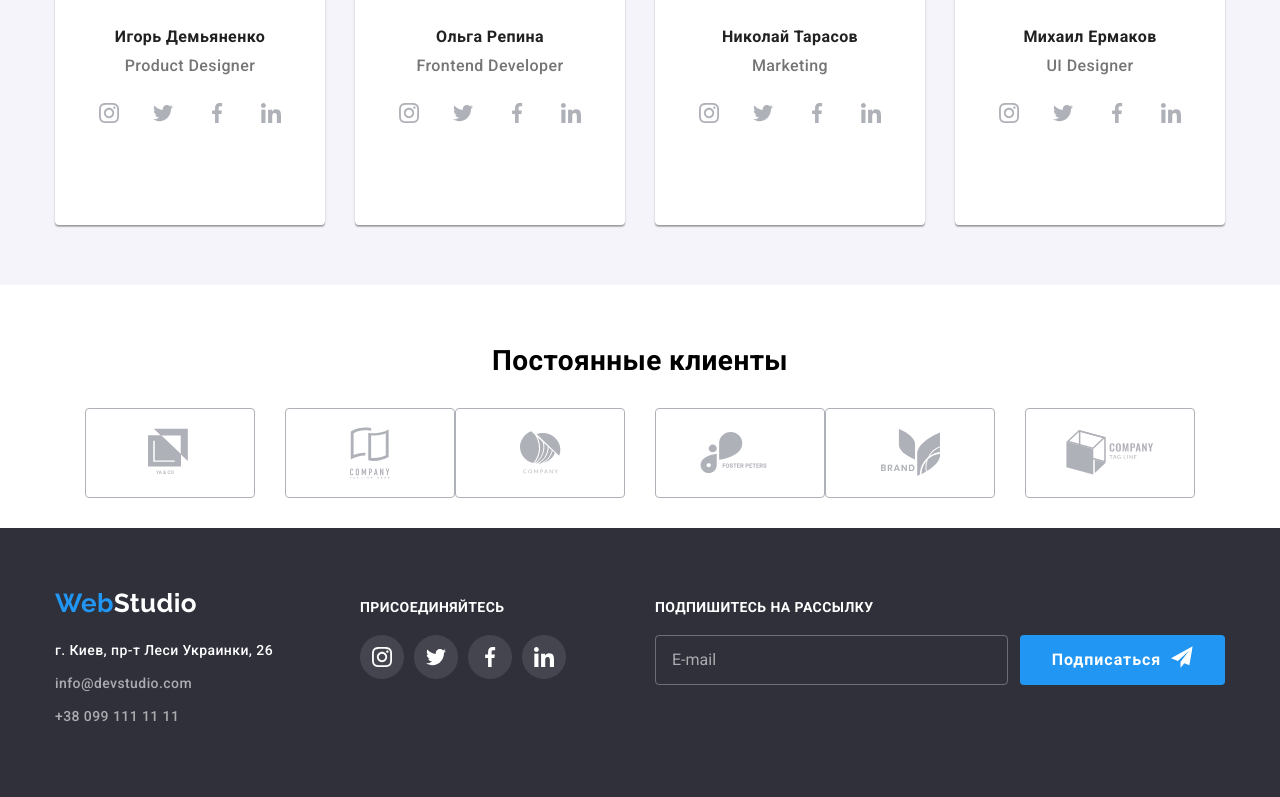
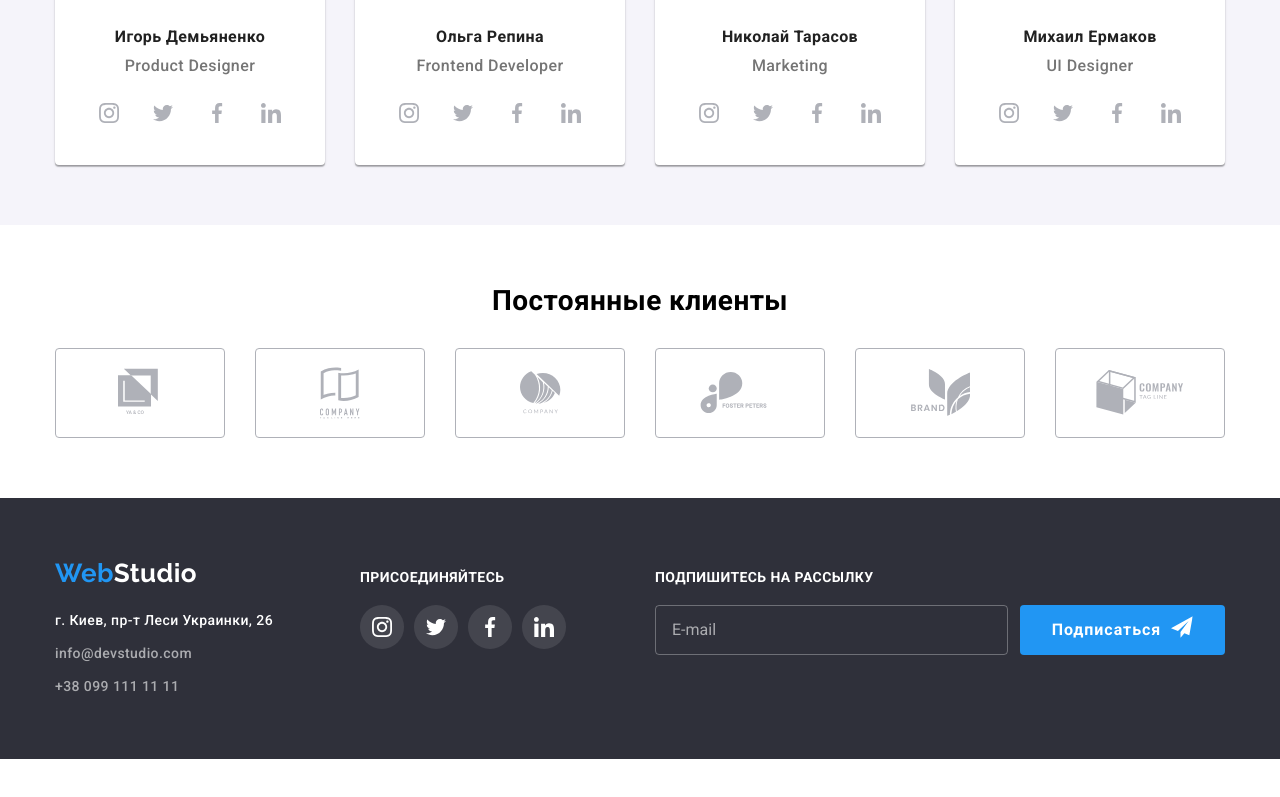
Before and after one commit to Kyle-Roman/goit-markup-hw-08, a plain HTML site: page index.html in a window 1280 px wide. Shown: the part 1846-2643 px from the top of the page. After the commit the page ends 2605 px from the top, so only its background shows below. Drawn offline with nearby package versions, Linux system fonts and the light colour scheme.

Commit message:
finished hw8 gamma

```diff
--- a/sass/components/_social-lists.scss
+++ b/sass/components/_social-lists.scss
@@ -2,7 +2,6 @@
   display: flex;
   align-items: center;
   justify-content: center;
-  margin-bottom: 60px;
 
   &__item {
     &:not(:last-child) {
--- a/sass/layout/_clients.scss
+++ b/sass/layout/_clients.scss
@@ -14,10 +14,6 @@
     height: 90px;
     margin-bottom: 30px;
     flex-basis: calc(100% / 2 - 30px);
-
-    &:nth-child(2n + 1) {
-      margin-right: 30px;
-    }
   }
 
   &__logo {
@@ -44,10 +40,21 @@
     display: inline-block;
   }
 }
+@media screen and (max-width: 767px) {
+  .clients-list__item:nth-child(2n + 1) {
+    margin-right: 30px;
+  }
+}
 
 @media screen and (min-width: 768px) {
+  .clients-list {
+    margin-right: -30px;
+    margin-bottom: 0;
+  }
+
   .clients-list__item {
     flex-basis: calc(100% / 3 - 30px);
+    margin-right: 30px;
   }
 }
 
@@ -55,5 +62,10 @@
   .clients-list__item {
     flex-basis: unset;
     margin-bottom: 0;
+    flex-wrap: unset;
+  }
+
+  .clients-list {
+    margin-right: -30px;
   }
 }
--- a/sass/layout/_header.scss
+++ b/sass/layout/_header.scss
@@ -16,7 +16,6 @@
   position: fixed;
   top: 0;
   width: 100vw;
-  max-width: 480px;
   height: 100vh;
   padding: 48px 40px;
   z-index: 1;
```
Also changed, not shown: css/main.css, css/main.min.css, css/portfolio.css, css/portfolio.min.css, 4 other files.
